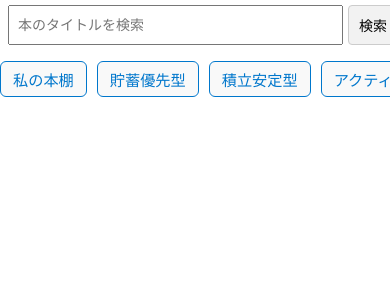
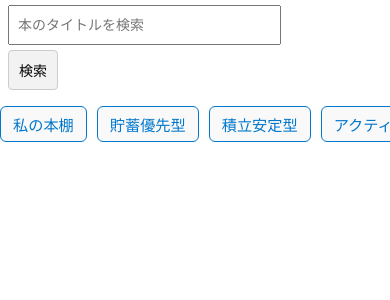
Before and after one commit to babaginji/investment_books, a Flask app: page / in a window 390 px wide. Shown: the top 300 px of the page. Run offline with Flask 3, Linux system fonts and the light colour scheme.

Commit message:
Fix responsive design for mobile

```diff
--- a/static/style.css
+++ b/static/style.css
@@ -30,7 +30,7 @@ h1 {
     gap: 5px;
     margin: 5px 0 10px 8px;
     flex-wrap: wrap;
-    width: calc(100% - 8px);
+    width: 70%; /* 横幅70％に縮小 */
 }
 
 #search-panel input {
@@ -234,19 +234,19 @@ h1 {
 }
 
 /* -----------------------------
-   検索結果（横スクロール、端いっぱい）
+   検索結果（横スクロール抑制、端いっぱい）
 ----------------------------- */
 #search-results-wrapper {
     width: 100%;
     margin: 0;
     padding: 0;
-    overflow-x: hidden;
+    overflow-x: hidden; /* 横スクロール禁止 */
 }
 
 #search-results {
     display: flex;
-    overflow-x: auto;
-    gap: 15px;
+    flex-wrap: wrap;       /* はみ出し防止 */
+    gap: 10px;
     padding: 10px 0;
     margin: 0;
     scroll-behavior: smooth;
@@ -263,7 +263,7 @@ h1 {
     text-align: center;
     border: 1px solid #ccc;
     border-radius: 5px;
-    padding: 10px;
+    padding: 5px;       /* 内側余白半分に縮小 */
     background-color: #f9f9f9;
     position: relative;
     transition: transform 0.2s;
@@ -319,7 +319,7 @@ h1 {
     }
     #search-panel {
         flex-direction: row;
-        width: 100%;
+        width: 70%; /* スマホでも70％ */
         gap: 5px;
     }
     #search-panel input {
@@ -341,5 +341,4 @@ h1 {
     #search-panel input { min-width: 250px; }
     #search-results .book { width: 130px; }
     .shelf-links { grid-template-columns: repeat(auto-fit, minmax(130px, 1fr)); }
-    .shelf-link img { height: 130px; }
 }
```
